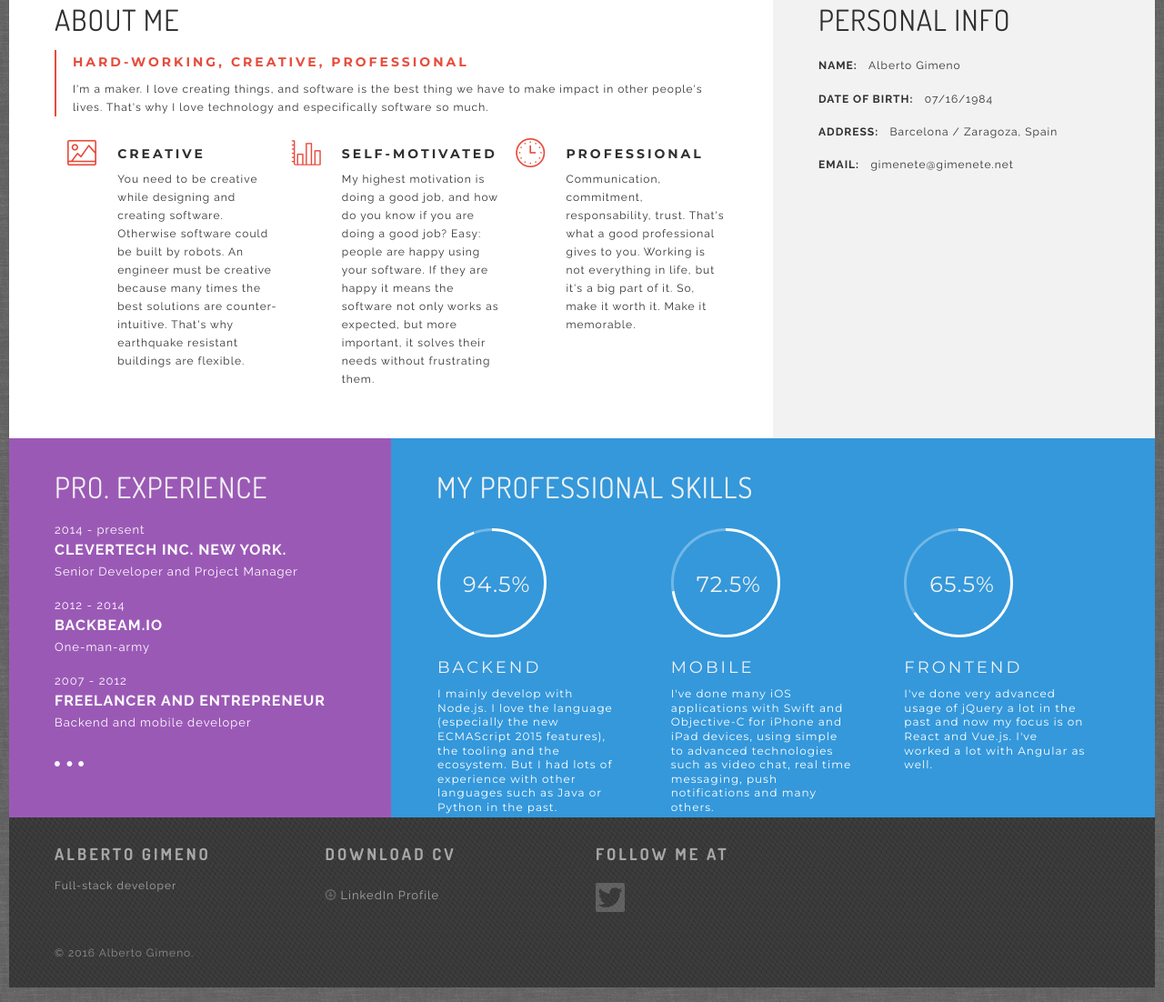
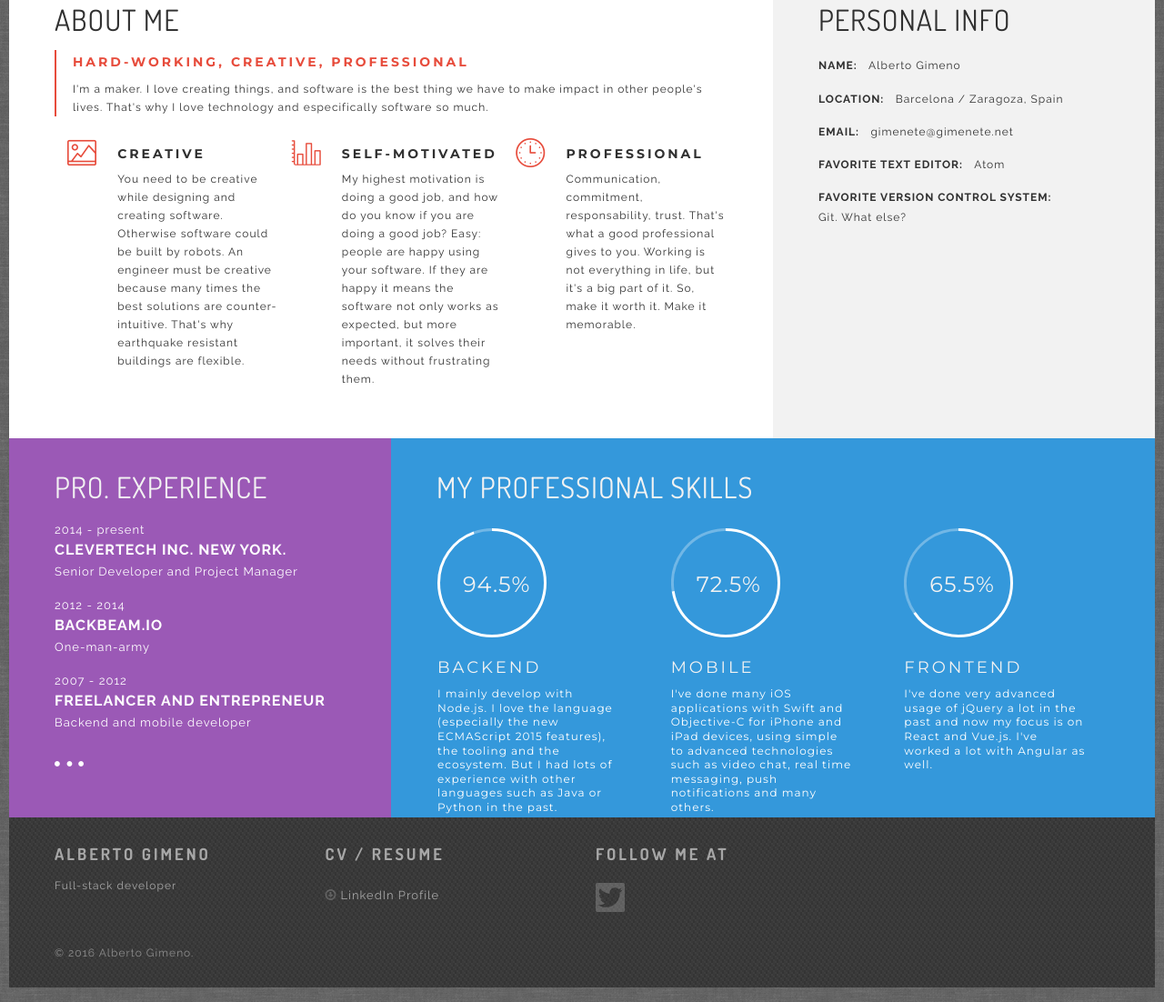
Before and after one commit to gimenete/gimenete.github.io, a plain HTML site: page index.html in a window 1280 px wide. Shown: the part 408-1510 px from the top of the page at 91% size. Drawn offline with Linux system fonts and the light colour scheme; some packages are replaced by stand-ins of ours.

Commit message:
Minor changes

```diff
--- a/index.html
+++ b/index.html
@@ -21,8 +21,6 @@
    <link href="assets/vendor/hover/css/hover-min.css"                property='stylesheet' rel="stylesheet" type="text/css" media="screen"/>
    <link href="assets/vendor/wow/animate.css"                        property='stylesheet' rel="stylesheet" type="text/css" media="screen"/>
    <link href="assets/vendor/mfp/css/magnific-popup.css"             property='stylesheet' rel="stylesheet" type="text/css" media="screen"/>
-   <!-- Remove this for disable demo panel styles -->
-   <link href="assets/vendor/styleselector/styleselector.css"        property='stylesheet' rel="stylesheet" type="text/css" media="screen"/>
    <!-- Custom styles -->
    <link href="assets/custom/css/style.css"                          property='stylesheet' rel="stylesheet" type="text/css" media="screen"/>
 
@@ -194,16 +192,20 @@
                      <div class="two"><p class="small">Alberto Gimeno</p></div>
                   </div>
                   <div class="fullwidth box">
-                     <div class="one"><p class="small font-regular-bold uppercase text-nowrap">Date of Birth:</p></div>
-                     <div class="two"><p class="small">07/16/1984</p></div>
-                  </div>
-                  <div class="fullwidth box">
-                     <div class="one"><p class="small font-regular-bold uppercase">Address:</p></div>
+                     <div class="one"><p class="small font-regular-bold uppercase">Location:</p></div>
                      <div class="two"><p class="small">Barcelona / Zaragoza, Spain</p></div>
                   </div>
                   <div class="fullwidth box">
                      <div class="one"><p class="small font-regular-bold uppercase">Email:</p></div>
                      <div class="two"><p class="small">gimenete@gimenete.net</p></div>
+                  </div>
+                  <div class="fullwidth box">
+                     <div class="one"><p class="small font-regular-bold uppercase text-nowrap">Favorite text editor:</p></div>
+                     <div class="two"><p class="small">Atom</p></div>
+                  </div>
+                  <div class="fullwidth box">
+                     <div class="one"><p class="small font-regular-bold uppercase text-nowrap">Favorite version control system:</p></div>
+                     <div class="two"><p class="small">Git. What else?</p></div>
                   </div>
                </div>
                <div class="dividewhite4"></div>
@@ -314,7 +316,7 @@
             <div class="divider-dynamic"></div>
          </div>
          <div class="col-md-3 cv-link">
-            <h4 class="font-accident-two-bold uppercase">Download cv</h4>
+            <h4 class="font-accident-two-bold uppercase">CV / resume</h4>
             <div class="dividewhite1"></div>
             <a target="_blank" href="https://es.linkedin.com/in/albertogimeno"><i class="fa fa-arrow-circle-o-down" aria-hidden="true"></i>LinkedIn Profile</a>
             <div class="divider-dynamic"></div>
@@ -347,7 +349,9 @@
 <script src="assets/vendor/anicounter/jquery.counterup.min.js"       type="text/javascript"></script>
 <script src="assets/vendor/wow/wow.min.js"                           type="text/javascript"></script>
 <script src="assets/vendor/pjax/jquery.pjax.js"                      type="text/javascript"></script>
+<!--
 <script src="https://maps.google.com/maps/api/js"                    type="text/javascript"></script>
+-->
 <!-- Custom scripts -->
 <script src="assets/custom/js/custom.js"                             type="text/javascript"></script>
 
```
